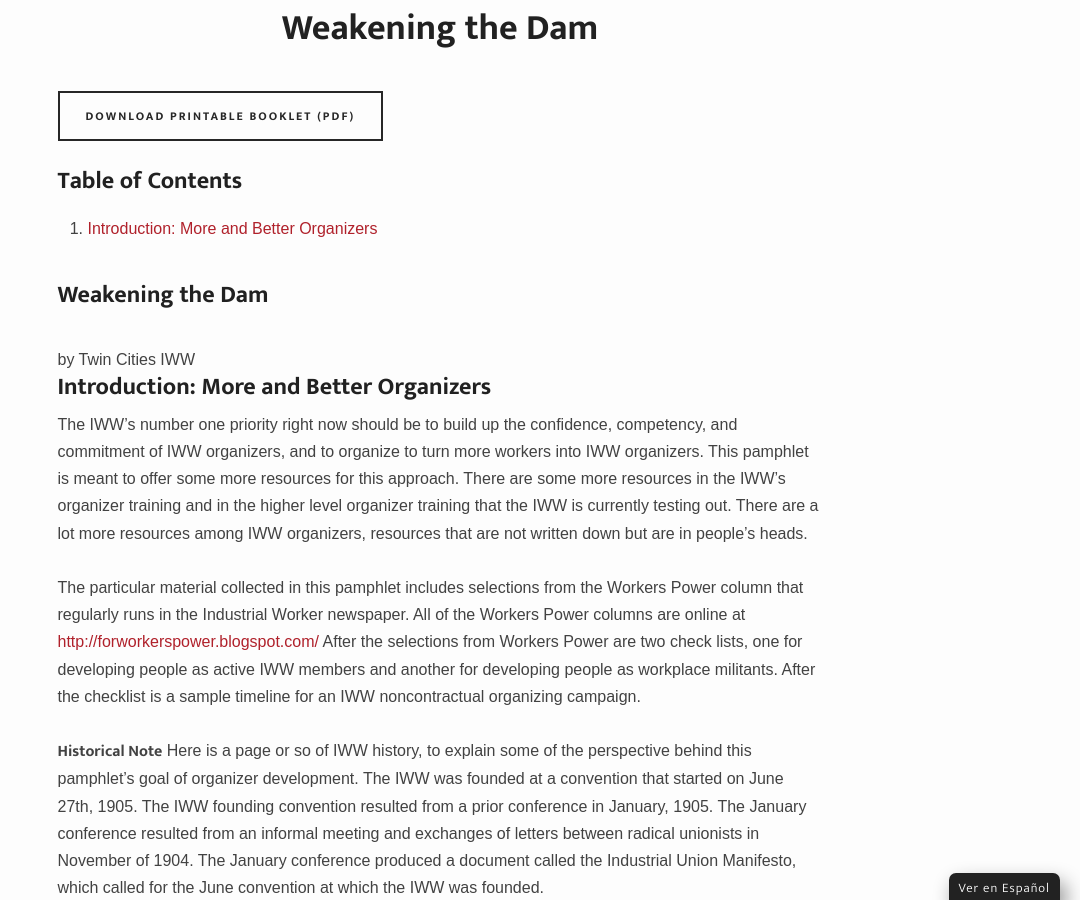
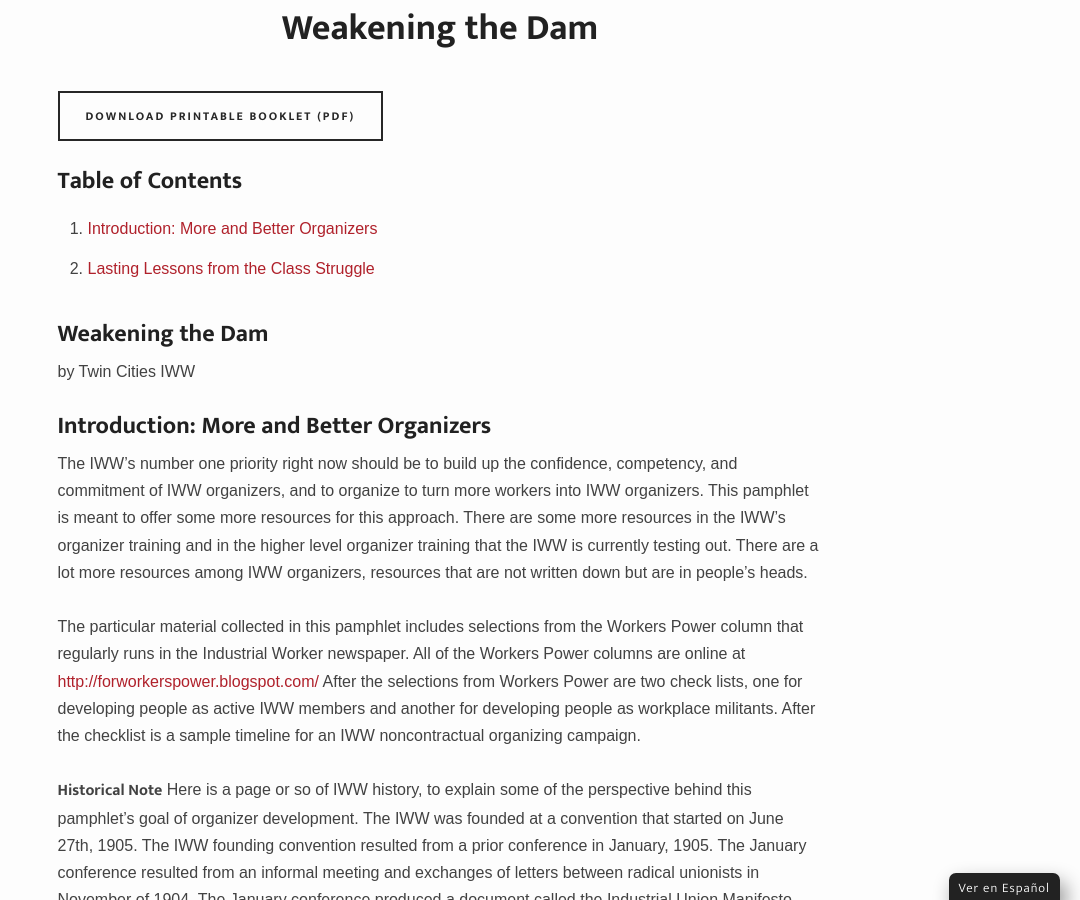
Before and after one commit to IWW-NYC-GMB/iww.nyc, a Jekyll site: the page built from weakening-the-dam.html, in a window 1280 px wide and 900 px high, scrolled down 687 px. Shown: the whole window, without its empty margins (200-1280 px from the left). Built offline with Jekyll 4.4.1, drawn with Linux system fonts in a browser that asks for light colours; some web fonts are replaced.

Commit message:
Update weakening-the-dam.html

```diff
--- a/weakening-the-dam.html
+++ b/weakening-the-dam.html
@@ -7,11 +7,12 @@
 <a href="{{ site.baseurl }}/assets/Weakening-the-Dam.pdf"><button class="small" ontouchstart="">Download Printable Booklet (PDF)</button></a><br><br>
 <h2>Table of Contents</h2>
 <ol style="margin-top:10px">
-	<li><a href="#introduction-more-and-better-organizers">Introduction: More and Better Organizers</a></li>
+  <li><a href="#introduction-more-and-better-organizers">Introduction: More and Better Organizers</a></li>
+  <li><a href="#lasting-lessons-from-the-class-struggle">Lasting Lessons from the Class Struggle</a></li>
 </ol><br>
 
-<h1>Weakening the Dam</h1><br>
-<p>by Twin Cities IWW</p>
+<h1>Weakening the Dam</h1>
+<p>by Twin Cities IWW</p><br>
 
 <h2 id="introduction-more-and-better-organizers">Introduction: More and Better Organizers</h2>
 <p>
@@ -28,9 +29,9 @@
 
 It’s not 1905. Our present tasks are not much like the tasks of the people who founded the IWW. Our present tasks are more like the people who worked to form the initial unions who later merged to form the WFM. June 27th, 1905 is a long term goal. We need to begin a long-term process which will end with something like June 27th, 1905, and which will begin a new process like the one that was started with the IWW founding convention. As a first step toward that process, we need more confident, capable committed IWW organizers, recruited from the ranks of the working class through our organizing. Hopefully this pamphlet helps with that. There is much else that has to happen. We have so much to do.<br><br>
 
-<h1>Lasting Lessons from the Class Struggle</h1>
+<h2 id="lasting-lessons-from-the-class-struggle">Lasting Lessons from the Class Struggle</h2>
 
-<blockquote>“To build the new society you need new people and people can be transformed only in activity.” - Martin Glaberman, Work and Working Class Consciousness.</blockquote><br><br>
+<blockquote>“To build the new society you need new people and people can be transformed only in activity.” - Martin Glaberman, Work and Working Class Consciousness.</blockquote><br>
 
 <strong>March 20th, 2004.</strong> Over the course of a year a group of UPS loaders had developed a lot of comradery with one another. They had the power, and they openly expressed it by refusing to work at the speed demanded by the bosses. A new worker was brought in and management tried its best to isolate him from the activist group. When this fellow worker defied management and lined up with the rest of the workers, working at their pace, calling management “blue shirts” and spending his breaks with other militant workers, management brought even more pressure on him, pushing him to change and work faster or he would be fired. His coworkers responded after a break one morning by refusing to go back to work until a certain blue shirt, the one mostly responsible for the pressure brought on the new worker, was taken off of the line. It was a stand-off, and the tension was high, none of them having been involved in anything like this before. They won their demand, the supervisor was taken off the line, and they were threatened with firings if they tried anything like that again. Over the course of the next year they all began to leave the job, moving to other work, other shifts at UPS, or to other departments.<br><br>
 
```
